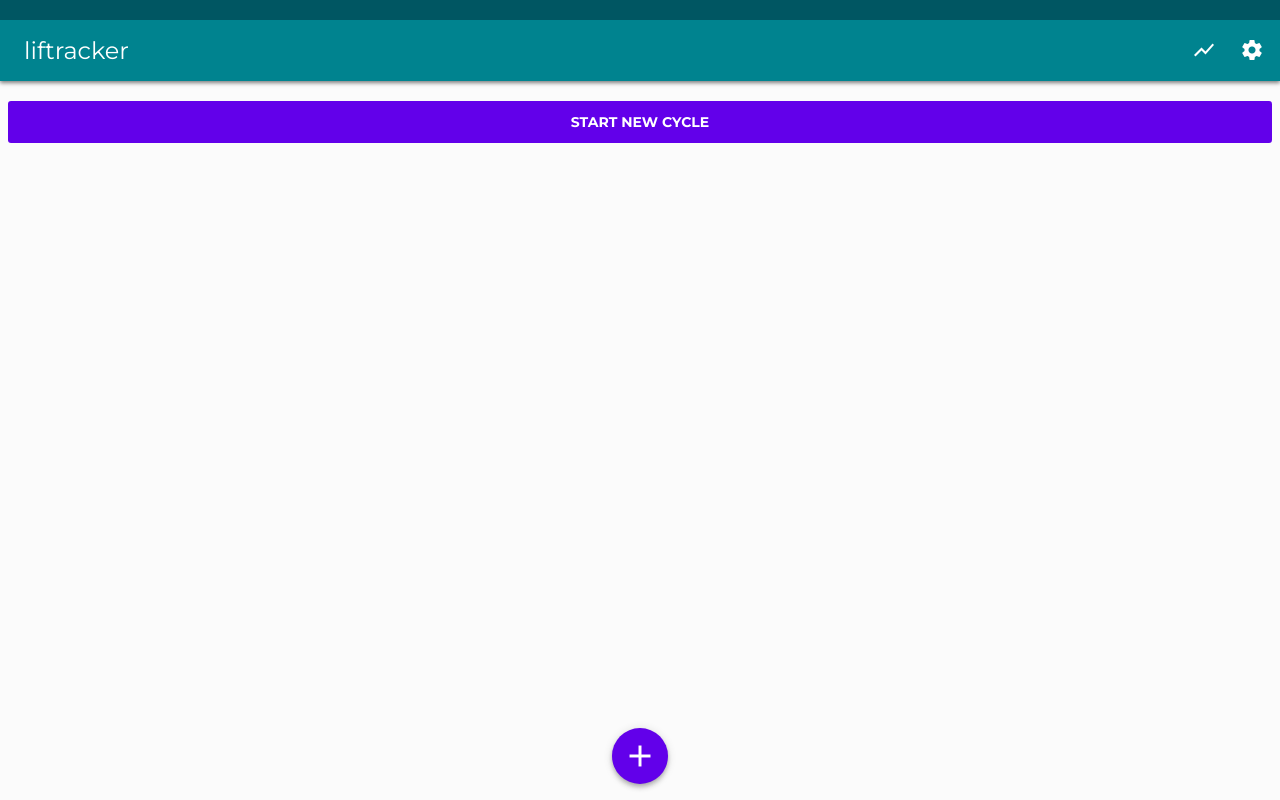
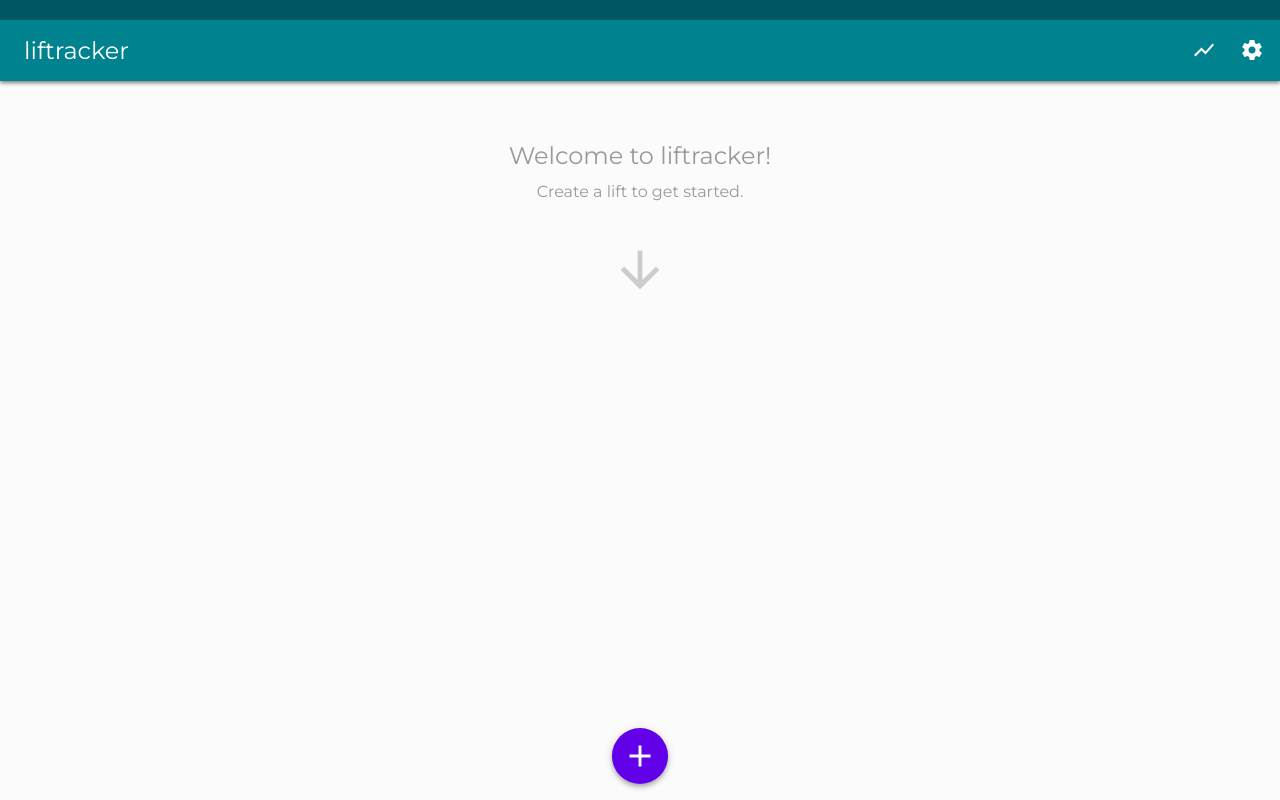
Before and after one commit to ericlifka/liftracker2, a React (Vite) app: page / in a window 1280 px wide. Built offline with nearby package versions, Linux system fonts and the light colour scheme.

Commit message:
default view

```diff
--- a/src/app.tsx
+++ b/src/app.tsx
@@ -462,7 +462,13 @@ const indexView: (params: IndexParams, model: Model) => Html =
 (params, model) => <>
   <TopBar title="liftracker" hideBack />
   <div className="content">
-    <div className="card-list">
+    {model.lifts.length === 0
+      ? <div className="intro-banner">
+          <div className="title">Welcome to liftracker!</div>
+          <div className="sub-title">Create a lift to get started.</div>
+          <i className="material-icons arrow">arrow_downward</i>
+        </div>
+      : <div className="card-list">
           {model.lifts.map( lift =>
             <LiftLinkCard key={lift.id} lift={lift} cycle={getById(model.cycles, lift.id) || DefaultCycle}/>
           )}
@@ -472,6 +478,7 @@ const indexView: (params: IndexParams, model: Model) => Html =
             START NEW CYCLE
           </button>
         </div>
+    }
   </div>
   <button className="primary-action center"
           onClick={() => dispatch(navigate(createScene()))}>
--- a/src/styles.less
+++ b/src/styles.less
@@ -408,3 +408,26 @@ form {
     color: #999;
   }
 }
+
+.intro-banner {
+  color: #999;
+  display: flex;
+  flex-direction: column;
+  align-items: center;
+  margin-top: 60px;
+
+  .title {
+    font-size: 24px;
+  }
+
+  .sub-title {
+    font-size: 16px;
+    margin-top: 12px;
+  }
+
+  .arrow {
+    font-size: 58px;
+    margin-top: 40px;
+    color: #ccc;
+  }
+}
```
Also changed, not shown: 1 other file (tests, documents, lock files or other folders). Lines whose indentation alone changed are shown as unchanged.
